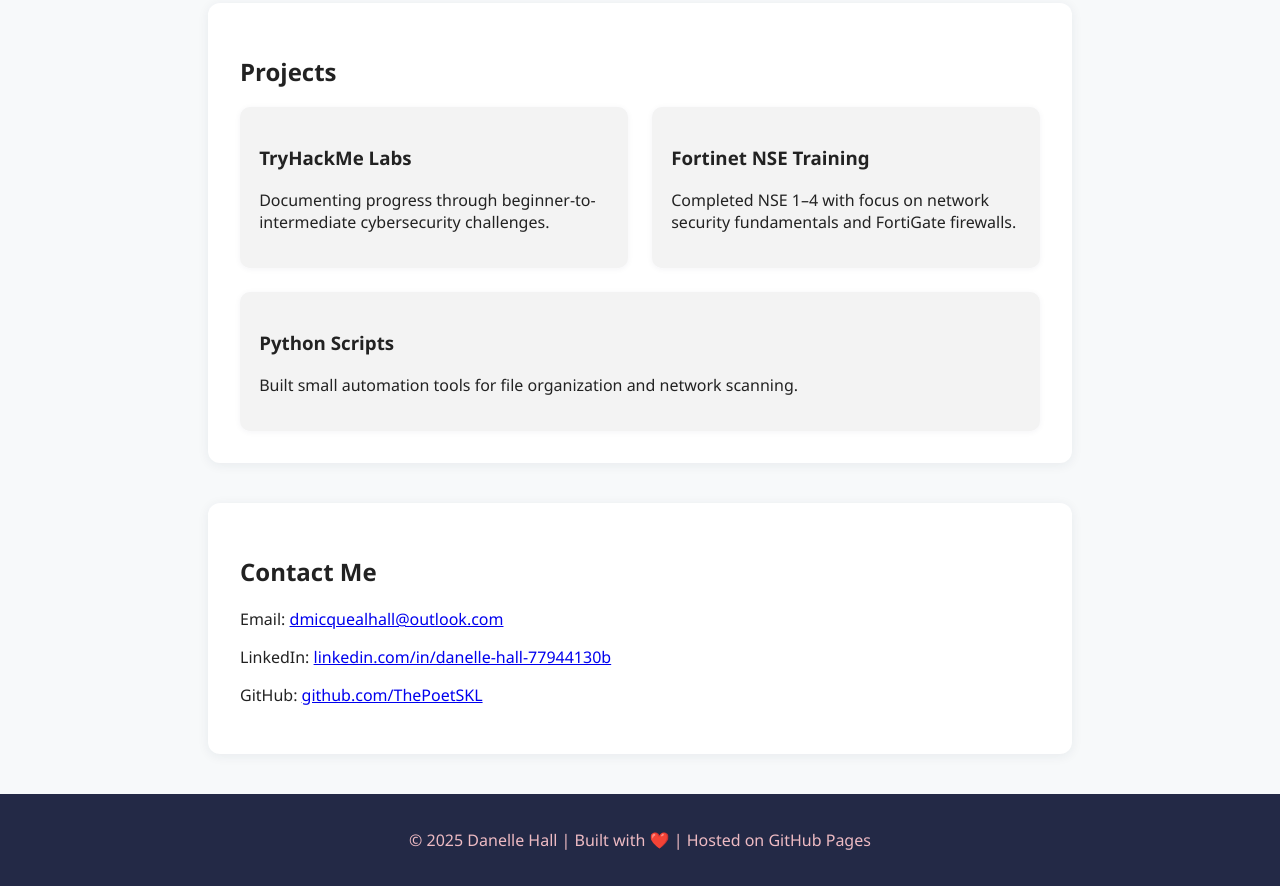
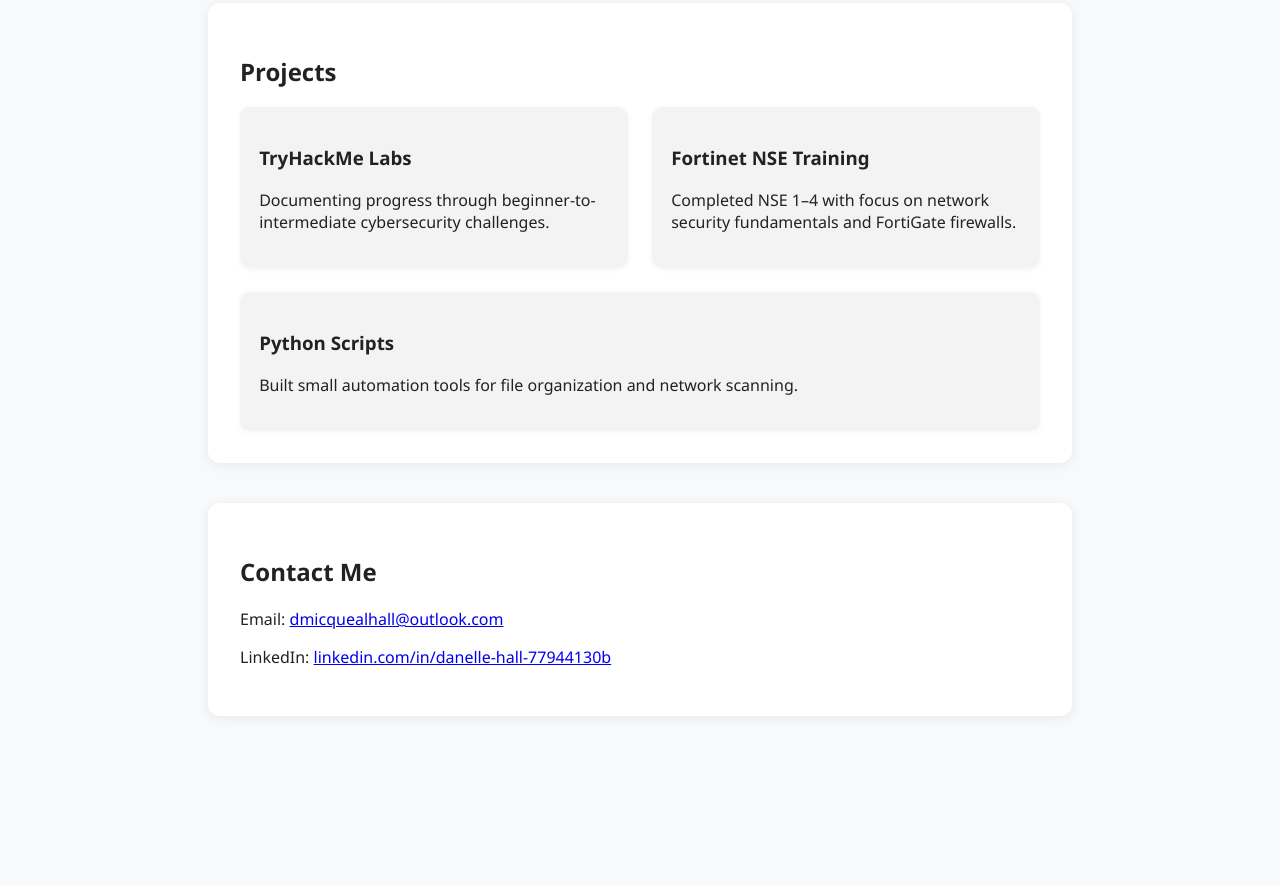
Before and after one commit to ThePoetSKL/ThePoetSKL.github.io, a plain HTML site: page index.html in a window 1280 px wide. Shown: the part 1026-1912 px from the top of the page. After the commit the page ends 1782 px from the top, so only its background shows below. Drawn offline with Linux system fonts and the light colour scheme.

Commit message:
Update index.html

```diff
--- a/index.html
+++ b/index.html
@@ -10,7 +10,7 @@
   <!-- Header / Hero Section -->
   <header>
     <div class="hero">
-  <h1>Hi, I’m <span>Danelle Hall</span></h1>
+      <h1>Hi, I’m <span>Danelle Hall</span></h1>
       <p>Aspiring Cybersecurity Professional | Portfolio & Resume</p>
       <a href="#contact" class="btn">Get In Touch</a>
     </div>
@@ -76,14 +76,8 @@
   <!-- Contact Section -->
   <section id="contact">
     <h2>Contact Me</h2>
-  <p>Email: <a href="mailto:dmicquealhall@outlook.com">dmicquealhall@outlook.com</a></p>
-  <p>LinkedIn: <a href="https://www.linkedin.com/in/danelle-hall-77944130b" target="_blank">linkedin.com/in/danelle-hall-77944130b</a></p>
-  <p>GitHub: <a href="https://github.com/ThePoetSKL" target="_blank">github.com/ThePoetSKL</a></p>
+    <p>Email: <a href="mailto:dmicquealhall@outlook.com">dmicquealhall@outlook.com</a></p>
+    <p>LinkedIn: <a href="https://www.linkedin.com/in/danelle-hall-77944130b" target="_blank">linkedin.com/in/danelle-hall-77944130b</a></p>
   </section>
-
-  <!-- Footer -->
-  <footer>
-  <p>© 2025 Danelle Hall | Built with ❤️ | Hosted on GitHub Pages</p>
-  </footer>
 </body>
 </html>
```
